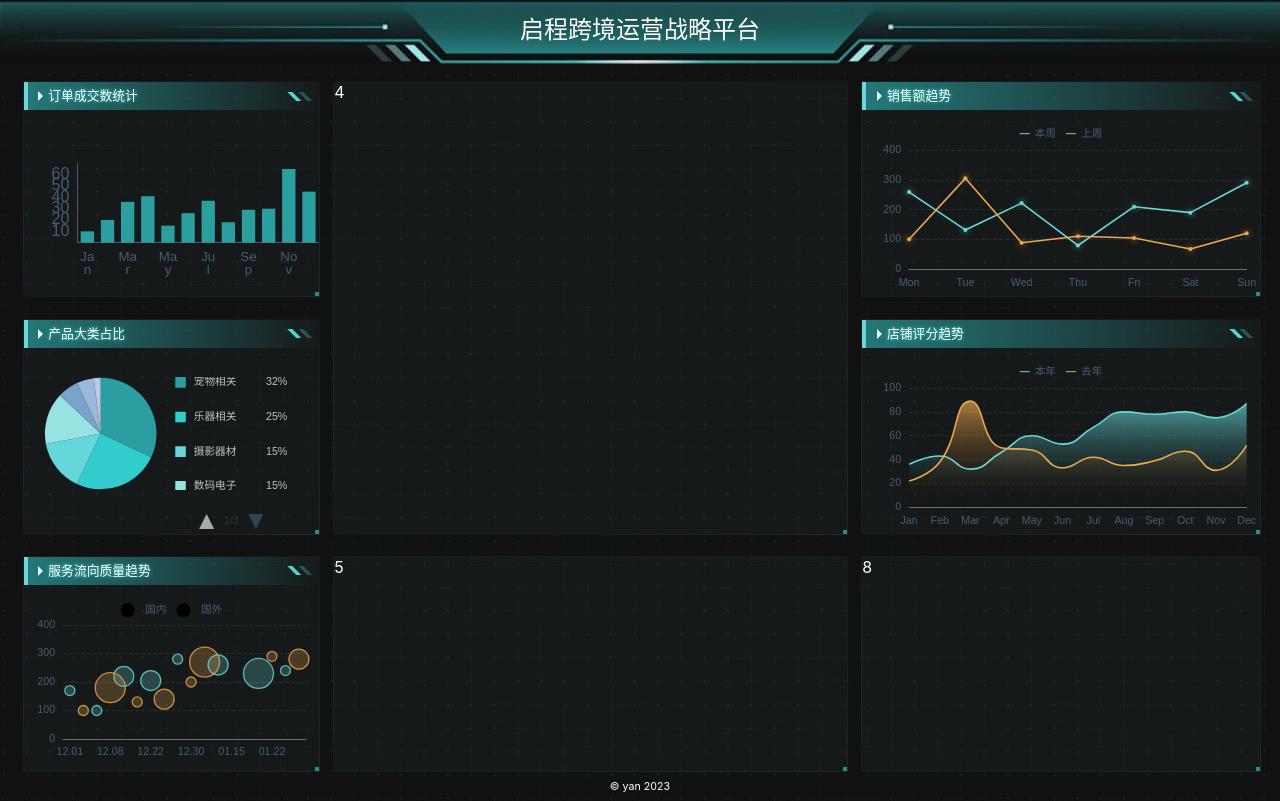
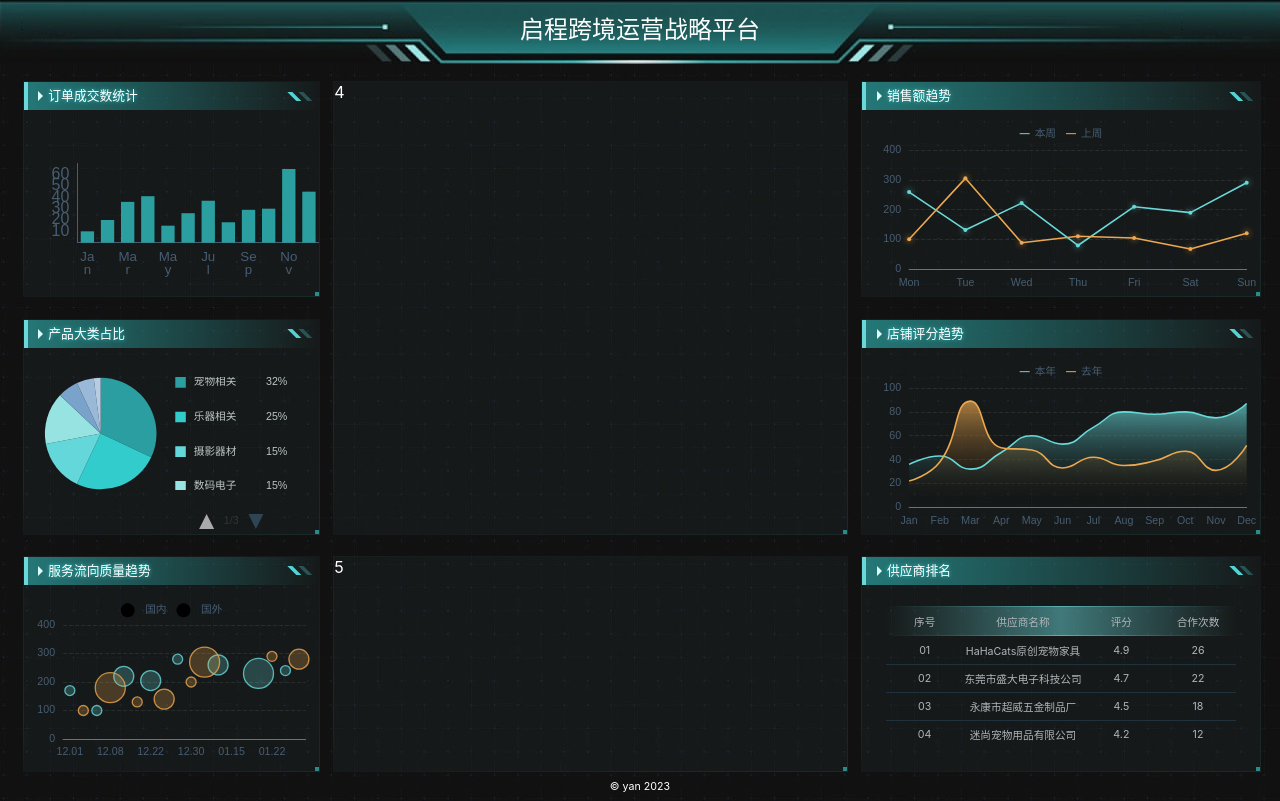
Before and after one commit to ReeseKenn/big-screen-react, a React (Vite) app: page /#/ in a window 1280 px wide. Built offline with nearby package versions, Linux system fonts and the light colour scheme.

Commit message:
added chart8

```diff
--- /dev/null
+++ b/src/components/chart-8.tsx
@@ -0,0 +1,52 @@
+import React from 'react';
+import {Title} from "./title";
+
+export const Chart8 = () => {
+    return (
+        <section className="bordered section8">
+            <Title title="供应商排名"/>
+            <div className="chart">
+                <div className="line"/>
+                <table>
+                    <thead>
+                    <tr>
+                        <th>序号</th>
+                        <th>供应商名称</th>
+                        <th>评分</th>
+                        <th>合作次数</th>
+                    </tr>
+                    </thead>
+                </table>
+                <div className="line"/>
+                <table>
+                    <tbody>
+                    <tr>
+                        <td>01</td>
+                        <td>HaHaCats原创宠物家具</td>
+                        <td>4.9</td>
+                        <td>26</td>
+                    </tr>
+                    <tr>
+                        <td>02</td>
+                        <td>东莞市盛大电子科技公司</td>
+                        <td>4.7</td>
+                        <td>22</td>
+                    </tr>
+                    <tr>
+                        <td>03</td>
+                        <td>永康市超威五金制品厂</td>
+                        <td>4.5</td>
+                        <td>18</td>
+                    </tr>
+                    <tr>
+                        <td>04</td>
+                        <td>迷尚宠物用品有限公司</td>
+                        <td>4.2</td>
+                        <td>12</td>
+                    </tr>
+                    </tbody>
+                </table>
+            </div>
+        </section>
+    );
+};
--- a/src/pages/home.scss
+++ b/src/pages/home.scss
@@ -115,6 +115,58 @@
 
     > .section8 {
       grid-area: box8;
+
+      .chart {
+        padding: px(16) px(18);
+        color: #b0b4b9;
+
+        > .line {
+          height: 1px;
+          background: -moz-linear-gradient(left, rgba(255, 255, 255, 0) 0%, rgba(106, 215, 217, 0.8) 50%, rgba(106, 215, 217, 0) 100%);
+          background: -webkit-linear-gradient(left, rgba(255, 255, 255, 0) 0%, rgba(106, 215, 217, 0.8) 50%, rgba(106, 215, 217, 0) 100%);
+          background: linear-gradient(to right, rgba(255, 255, 255, 0) 0%, rgba(106, 215, 217, 0.8) 50%, rgba(106, 215, 217, 0) 100%);
+          filter: progid:DXImageTransform.Microsoft.gradient(startColorstr='#00ffffff', endColorstr='#006ad7d9', GradientType=1);
+        }
+
+        > table {
+          font-size: px(8);
+          width: 100%;
+          table-layout: fixed;
+          border-collapse: collapse;
+
+          thead tr:first-child {
+            background: -moz-linear-gradient(left, rgba(255, 255, 255, 0) 0%, rgba(106, 215, 217, 0.5) 50%, rgba(106, 215, 217, 0) 100%);
+            background: -webkit-linear-gradient(left, rgba(255, 255, 255, 0) 0%, rgba(106, 215, 217, 0.5) 50%, rgba(106, 215, 217, 0) 100%);
+            background: linear-gradient(to right, rgba(255, 255, 255, 0) 0%, rgba(106, 215, 217, 0.5) 50%, rgba(106, 215, 217, 0) 100%);
+            filter: progid:DXImageTransform.Microsoft.gradient(startColorstr='#00ffffff', endColorstr='#006ad7d9', GradientType=1);
+          }
+
+          tbody tr:not(:first-child) td {
+            border-top: px(1) solid #1f323e;
+          }
+
+          thead {
+            th {
+              height: px(21);
+            }
+
+            th:nth-child(2) {
+              width: px(90);
+            }
+          }
+
+          tbody {
+            td {
+              height: px(21);
+              text-align: center;
+            }
+
+            td:nth-child(2) {
+              width: px(90);
+            }
+          }
+        }
+      }
     }
 
   }
--- a/src/pages/home.tsx
+++ b/src/pages/home.tsx
@@ -7,6 +7,7 @@ import {Chart2} from "../components/chart-2";
 import {Chart3} from "../components/chart-3";
 import {Chart6} from "../components/chart-6";
 import {Chart7} from "../components/chart-7";
+import {Chart8} from "../components/chart-8";
 
 
 export const Home = () => {
@@ -25,7 +26,7 @@ export const Home = () => {
                 <section className="bordered section5">5</section>
                 <Chart6/>
                 <Chart7/>
-                <section className="bordered section8">8</section>
+                <Chart8/>
             </main>
             <footer> &copy; yan {year}</footer>
         </div>
```
